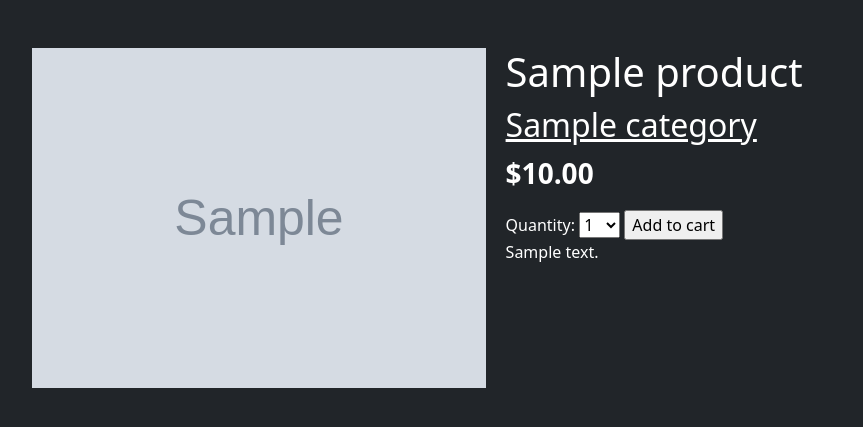
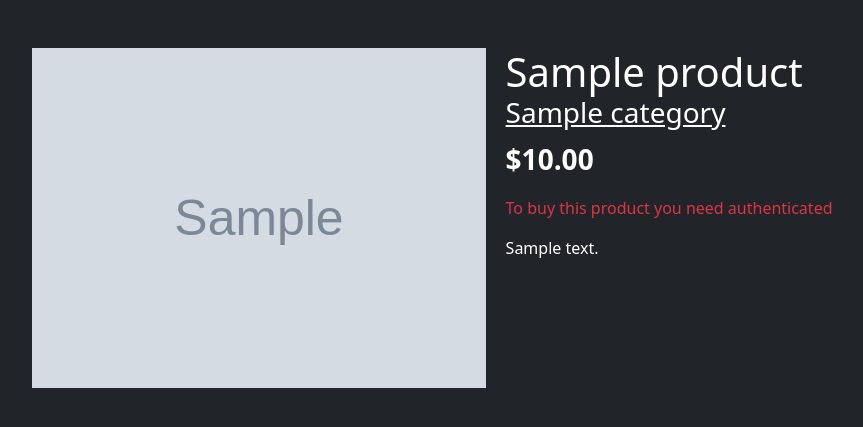
Before and after one commit to Timofey1488/Labs_isp_Pithon, a Django app: a page that uses cryptoshop/templates/cryptoshop/product/detail.html in a window 1280 px wide. Shown: the part 56-483 px from the top of the page, without its empty margins (16-879 px from the left). Run offline with Django 4.2, Linux system fonts and the light colour scheme; tables that the repository leaves empty hold one stand-in row (values such as "Sample post"); grey boxes marked "Sample" are stand-in pictures.

Commit message:
Replaced views on class

```diff
--- a/cryptoshop/models.py
+++ b/cryptoshop/models.py
@@ -12,9 +12,6 @@ class Category(models.Model):
         ordering = ('name',)
         verbose_name = 'Категория'
         verbose_name_plural = 'Категории'
-
-    def get_absolute_url(self):
-        return reverse('cryptoshop:product_list_by_category', args=[self.slug])
 
     def __str__(self):
         return self.name
--- a/cryptoshop/templates/cryptoshop/product/detail.html
+++ b/cryptoshop/templates/cryptoshop/product/detail.html
@@ -11,26 +11,26 @@
 <div id="header">
     <a href="/" class="logo">Cryptoshop</a>
 </div>
-<div id="subheader text-white">
-    <div class="cart">
-        Your cart is empty.
-    </div>
-</div>
 <div id="content">
     {% block content %}
         <div class="product-detail mx-5 mt-5">
             <img class="" src="{% if product.image %}{{ product.image.url }}{% else %}
             {% static "cryptoshop/img/no_image.png" %}{% endif %}">
             <h1>{{ product.name }}</h1>
-            <h2>
-                <a class="text-white" href="{{ product.category.get_absolute_url }}">{{product.category }}</a>
-            </h2>
+            <h3>
+                <a class="text-white" href="{%url "cryptoshop:product_list"%}">{{product.category }}</a>
+            </h3>
             <p class="price text-white">${{ product.price }}</p>
-            <form action="{% url "cart:cart_add" product.id %}" method="post">
-            {{ cart_product_form }}
-            {% csrf_token %}
-            <input type="submit" value="Add to cart">
+            {% if user.is_authenticated %}
+                <form action="{% url "cart:cart_add" product.id %}" method="post">
+                {{ cart_product_form }}
+                {% csrf_token %}
+                <input type="submit" value="Add to cart">
             </form>
+            {% else%}
+                <p class="text-danger">To buy this product you need authenticated</p>
+            {% endif%}
+
             {{ product.description|linebreaks }}
         </div>
     {% endblock %}
--- a/cryptoshop/templates/cryptoshop/product/list.html
+++ b/cryptoshop/templates/cryptoshop/product/list.html
@@ -10,12 +10,12 @@
                 <section class="categories sticky-top t" >
                     <h3 class="text-white">Categories</h3>
                     <ul class="categories_bar">
-                        <li {% if not category %}class="selected"{% endif %}>
+                        <li >
                             <a class="nav-link text-white" href="{% url "cryptoshop:product_list" %}">All</a>
                         </li>
                         {% for c in categories %}
-                            <li {% if category.slug == c.slug %}class="selected"{% endif %}>
-                                <a class="nav-link text-white" href="{{ c.get_absolute_url }}">{{ c.name }}</a>
+                            <li {>
+                                <a class="nav-link text-white" href="{% url 'cryptoshop:concrete_category' c.pk %}">{{ c.name }}</a>
                             </li>
                         {% endfor %}
                     </ul>
--- a/cryptoshop/urls.py
+++ b/cryptoshop/urls.py
@@ -2,14 +2,17 @@ from django.urls import path
 from django.conf import settings
 from django.conf.urls.static import static
 
+
 from . import views
+from .views import *
 
 app_name = 'cryptoshop'
 urlpatterns = [
     path('register/', views.register, name='register'),
     path('', views.product_list, name='product_list'),
-    path('<slug:category_slug>/', views.product_list, name='product_list_by_category'),
     path('<int:id>/<slug:slug>/', views.product_detail, name='product_detail'),
+    path('categories/', CategoryListView.as_view(), name='categories'),
+    path('categories/<int:pk>/', CategoryDetailView.as_view(), name='concrete_category')
 ]
 
 if settings.DEBUG:
--- a/cryptoshop/views.py
+++ b/cryptoshop/views.py
@@ -1,28 +1,59 @@
 from django.contrib.auth import login
+from django.contrib.auth.mixins import LoginRequiredMixin
+from django.http import HttpResponseRedirect
 from django.shortcuts import redirect
+from django.urls import reverse_lazy
+
 from cart.forms import CartAddProductForm
 from django.contrib import messages
 
-# Create your views here.
+import logging
 
 from django.shortcuts import render, get_object_or_404
 
+from orders.forms import OrderCreateForm
+from orders.models import Order
 from .forms import UserRegisterForm
 from .models import Category, Product
+from django.views.generic import ListView, DetailView, FormView
+
+logger = logging.getLogger("main_logger")
 
 
-def product_list(request, category_slug=None):
-    category = None
-    categories = Category.objects.all()
-    products = Product.objects.filter(available=True)
-    if category_slug:
-        category = get_object_or_404(Category, slug=category_slug)
-        products = products.filter(category=category)
-    return render(request,
-                  'cryptoshop/product/list.html',
-                  {'category': category,
-                   'categories': categories,
-                   'products': products})
+class CategoryListView(ListView):
+    template_name = "cryptoshop/product/list.html"
+    model = Category
+    context_object_name = 'categories'
+    logger.info("use CategoryListView")
+
+
+class CategoryDetailView(ListView):
+    template_name = "cryptoshop/category_detail.html"
+    model = Product
+    context_object_name = 'products'
+    logger.info("use CategoryDetailView")
+
+    def get_context_data(self, **kwargs):
+        context = super().get_context_data(**kwargs)
+        context['pk'] = self.kwargs['pk']
+
+        return context
+
+    def get_queryset(self):
+        return Product.objects.filter(category_id=self.kwargs['pk']).select_related('category')
+
+
+class ProductDetailView(DetailView):
+    template_name = "cryptoshop/product/detail.html"
+    model = Product
+    context_object_name = 'product'
+    logger.info("use ProductDetailView")
+
+    def get_context_data(self, **kwargs):
+        context = super().get_context_data(**kwargs)
+        context['form'] = CartAddProductForm
+
+        return context
 
 
 def product_detail(request, id, slug):
@@ -34,6 +65,21 @@ def product_detail(request, id, slug):
     return render(request,
                   'cryptoshop/product/detail.html',
                   {'product': product, 'cart_product_form': cart_product_form})
+
+
+def product_list(request, category_slug=None):
+    category = None
+    categories = Category.objects.all()
+    products = Product.objects.filter(available=True)
+    if category_slug:
+        category = get_object_or_404(Category, slug=category_slug)
+        products = products.filter(category=category)
+    logger.info("use product_list")
+    return render(request,
+                  'cryptoshop/product/list.html',
+                  {'category': category,
+                   'categories': categories,
+                   'products': products})
 
 
 def register(request):
--- a/orders/models.py
+++ b/orders/models.py
@@ -1,5 +1,6 @@
 from django.db import models
 from cryptoshop.models import Product
+from django.contrib.auth.models import User
 
 
 class Order(models.Model):
--- a/orders/templates/orders/create_order.html
+++ b/orders/templates/orders/create_order.html
@@ -3,7 +3,8 @@
 {% block title %}Checkout{% endblock %}
 
 {% block content %}
-    <div class="mx-auto mt-2">
+    <div class="container center-block">
+        <div class="mx-auto mt-2 center-block ml-5">
             <h1>Checkout</h1>
             <div class="order-info">
                 <h3>Your order</h3>
@@ -23,4 +24,5 @@
                 {% csrf_token %}
             </form>
         </div>
+    </div>
 {% endblock %}
```
Also changed, not shown: cart/forms.py (line endings or trailing spaces), orders/forms.py (line endings or trailing spaces). Lines whose indentation alone changed are shown as unchanged.
